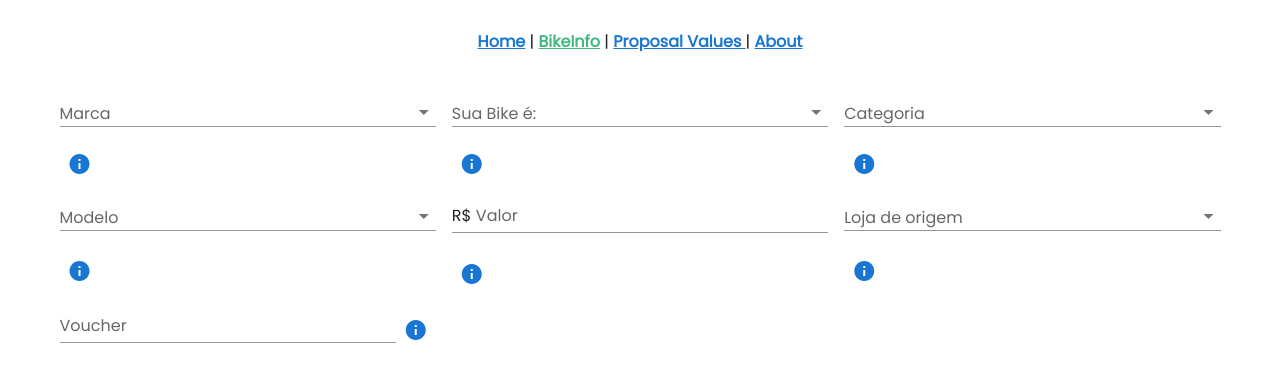
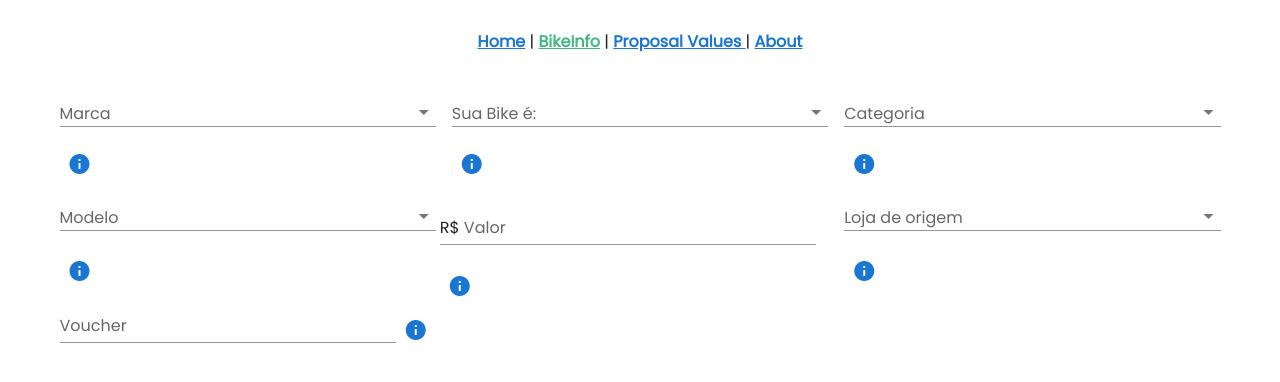
Before and after one commit to danilodcn/santuu-front, a Vue app: page /vue/simulation/bike-info in a window 1280 px wide. Shown: the top 382 px of the page. Built offline with nearby package versions, Linux system fonts and the light colour scheme; no server answers.

Commit message:
adicioando classe

```diff
--- a/src/views/simulation/BikeInfo.vue
+++ b/src/views/simulation/BikeInfo.vue
@@ -82,7 +82,7 @@
           </info-dialog>
         </v-row>
 
-        <v-row class="pa-0 ma-0 input-area">
+        <v-row class="input-area">
           <v-text-field
             v-model="form.price"
             label="Valor"
```
